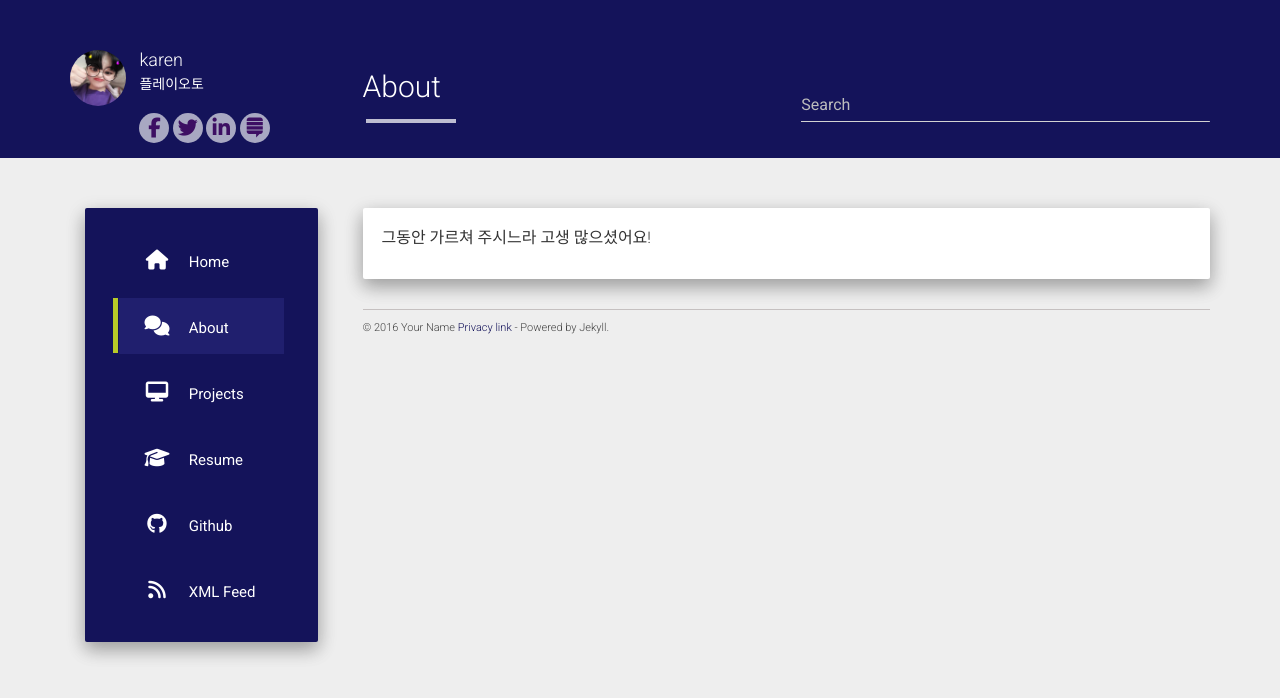
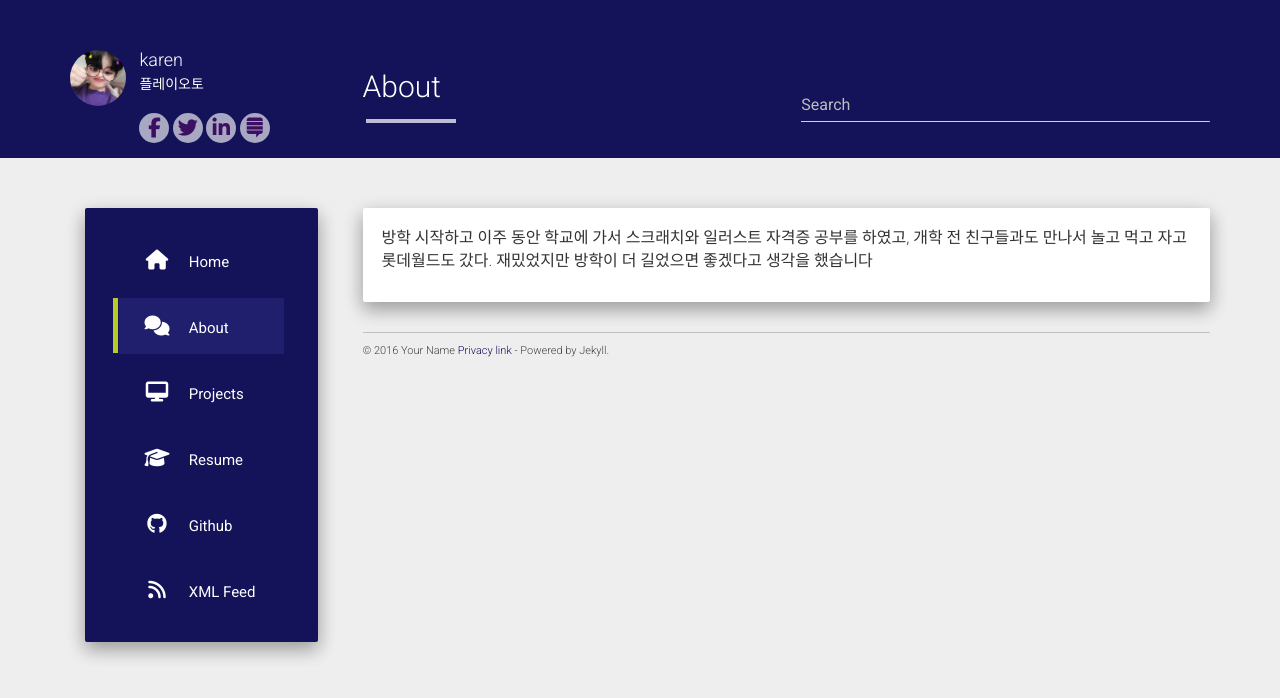
Before and after one commit to lekaren/lekaren.github.io, a Jekyll site: the page built from about.md, in a window 1280 px wide. Shown: the top 698 px of the page. Built offline with Jekyll 4.4.1, drawn with Linux system fonts in a browser that asks for light colours; nearby versions of some CDN libraries.

Commit message:
내용 수정

```diff
--- a/about.md
+++ b/about.md
@@ -4,4 +4,6 @@ title: About
 permalink: /about/
 ---
 
-그동안 가르쳐 주시느라 고생 많으셨어요!
+방학 시작하고 이주 동안 학교에 가서 스크래치와 일러스트 자격증 공부를 하였고,
+개학 전 친구들과도 만나서 놀고 먹고 자고 롯데월드도 갔다.
+재밌었지만 방학이 더 길었으면 좋겠다고 생각을 했습니다
```
